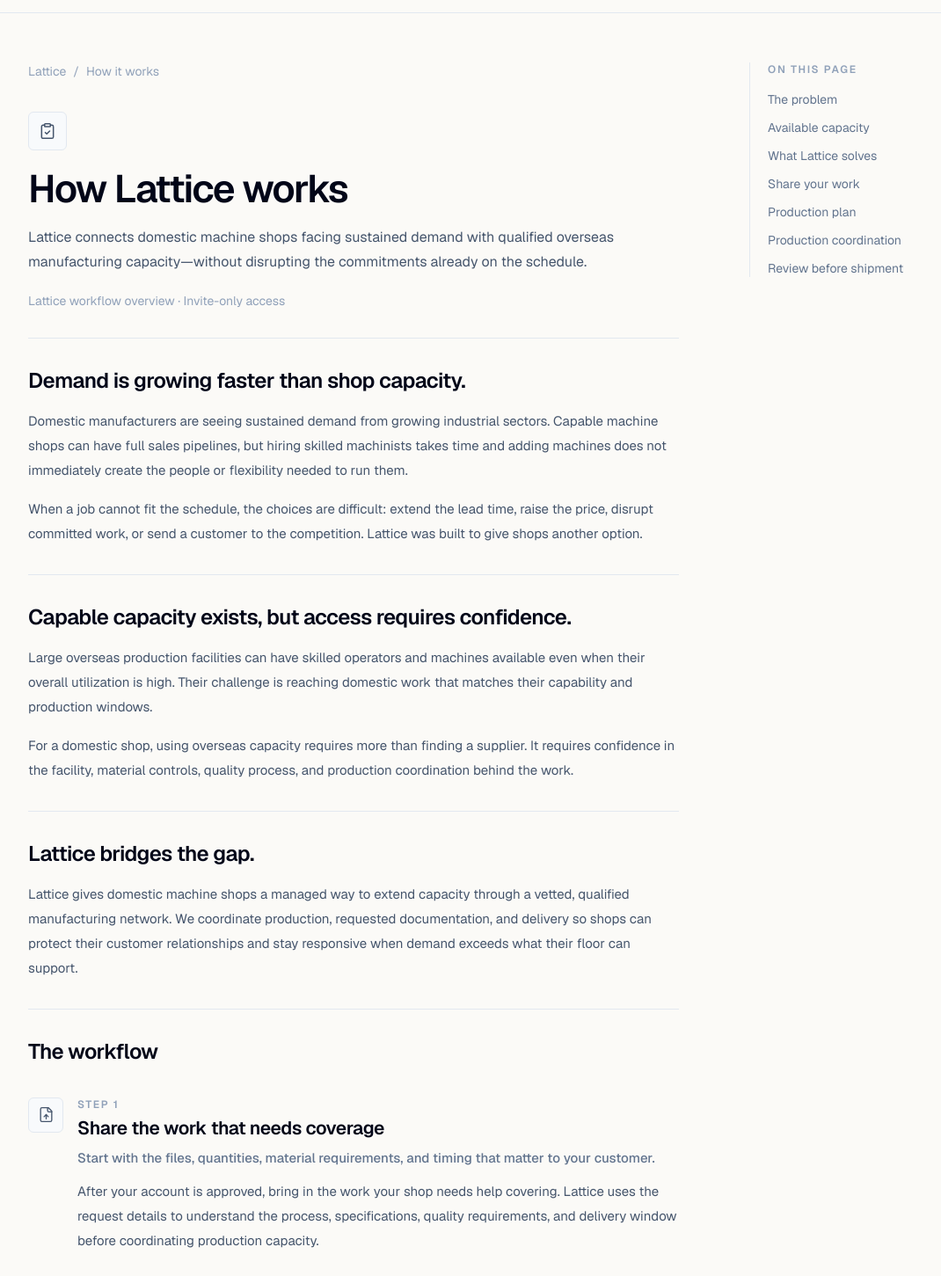
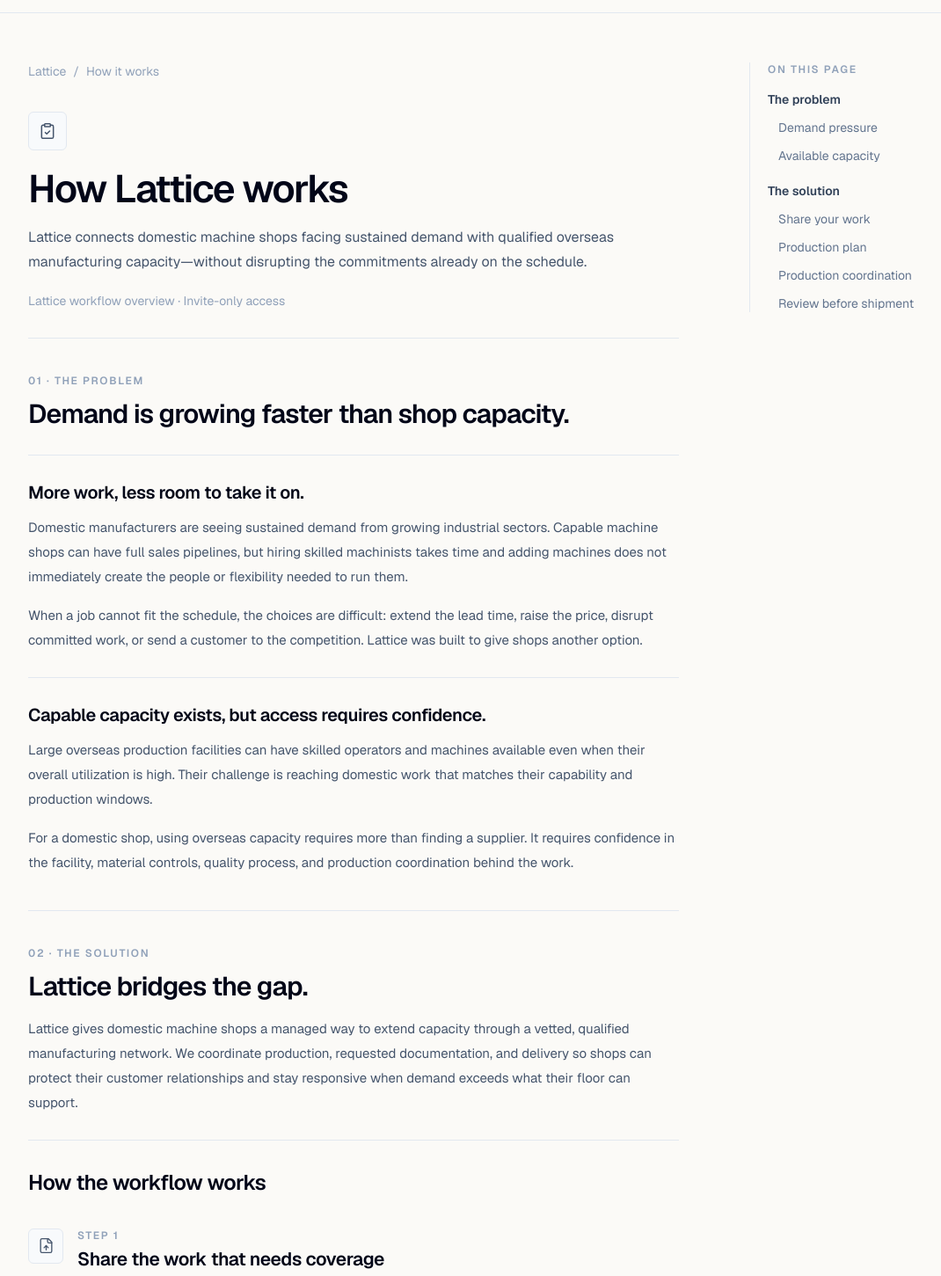
Before and after one commit to willpaikstack/lattice, a Next.js app: page /how-it-works in a window 1280 px wide. Shown: the part 58-1509 px from the top of the page at 88% size, without its empty margins (103-1173 px from the left). Built offline with nearby package versions, Linux system fonts and the light colour scheme; no server answers.

Commit message:
refactor: separate how it works narrative

```diff
--- a/src/app/how-it-works/page.tsx
+++ b/src/app/how-it-works/page.tsx
@@ -82,9 +82,15 @@
               <p className="mt-5 text-sm text-slate-400">Lattice workflow overview &middot; Invite-only access</p>
             </header>
 
-            <section aria-labelledby="the-problem" className="border-b border-slate-200 py-8">
-              <h2 className="text-2xl font-semibold tracking-[-0.025em] text-slate-950" id="the-problem">Demand is growing faster than shop capacity.</h2>
-              <div className="mt-4 space-y-4 text-[15px] leading-7 text-slate-600">
+            <section aria-labelledby="problem-heading" className="border-b border-slate-200 py-10" id="problem">
+              <header className="border-b border-slate-200 pb-7">
+                <p className="text-xs font-semibold uppercase tracking-[0.14em] text-slate-400">01 &middot; The problem</p>
+                <h2 className="mt-3 text-3xl font-semibold tracking-[-0.03em] text-slate-950" id="problem-heading">Demand is growing faster than shop capacity.</h2>
+              </header>
+
+              <section aria-labelledby="the-problem" className="border-b border-slate-200 py-7">
+                <h3 className="text-xl font-semibold tracking-[-0.02em] text-slate-950" id="the-problem">More work, less room to take it on.</h3>
+                <div className="mt-3 space-y-4 text-[15px] leading-7 text-slate-600">
                   <p>
                     Domestic manufacturers are seeing sustained demand from growing industrial sectors. Capable machine shops can have full sales pipelines, but hiring skilled machinists takes time and adding machines does not immediately create the people or flexibility needed to run them.
                   </p>
@@ -94,9 +100,9 @@
                 </div>
               </section>
 
-            <section aria-labelledby="available-capacity" className="border-b border-slate-200 py-8">
-              <h2 className="text-2xl font-semibold tracking-[-0.025em] text-slate-950" id="available-capacity">Capable capacity exists, but access requires confidence.</h2>
-              <div className="mt-4 space-y-4 text-[15px] leading-7 text-slate-600">
+              <section aria-labelledby="available-capacity" className="pt-7">
+                <h3 className="text-xl font-semibold tracking-[-0.02em] text-slate-950" id="available-capacity">Capable capacity exists, but access requires confidence.</h3>
+                <div className="mt-3 space-y-4 text-[15px] leading-7 text-slate-600">
                   <p>
                     Large overseas production facilities can have skilled operators and machines available even when their overall utilization is high. Their challenge is reaching domestic work that matches their capability and production windows.
                   </p>
@@ -105,18 +111,19 @@
                   </p>
                 </div>
               </section>
+            </section>
 
-            <section aria-labelledby="what-lattice-solves" className="border-b border-slate-200 py-8">
-              <h2 className="text-2xl font-semibold tracking-[-0.025em] text-slate-950" id="what-lattice-solves">Lattice bridges the gap.</h2>
-              <div className="mt-4 space-y-4 text-[15px] leading-7 text-slate-600">
-                <p>
+            <section aria-labelledby="solution-heading" className="py-10" id="solution">
+              <header className="border-b border-slate-200 pb-7">
+                <p className="text-xs font-semibold uppercase tracking-[0.14em] text-slate-400">02 &middot; The solution</p>
+                <h2 className="mt-3 text-3xl font-semibold tracking-[-0.03em] text-slate-950" id="solution-heading">Lattice bridges the gap.</h2>
+                <p className="mt-4 text-[15px] leading-7 text-slate-600">
                   Lattice gives domestic machine shops a managed way to extend capacity through a vetted, qualified manufacturing network. We coordinate production, requested documentation, and delivery so shops can protect their customer relationships and stay responsive when demand exceeds what their floor can support.
                 </p>
-              </div>
-            </section>
+              </header>
 
-            <section aria-labelledby="workflow-steps" className="mt-8">
-              <h2 className="text-2xl font-semibold tracking-[-0.025em] text-slate-950" id="workflow-steps">The workflow</h2>
+              <section aria-labelledby="workflow-steps" className="pt-8">
+                <h3 className="text-2xl font-semibold tracking-[-0.025em] text-slate-950" id="workflow-steps">How the workflow works</h3>
                 <div className="mt-2 divide-y divide-slate-200">
                   {steps.map((step, index) => {
                     const Icon = step.icon;
@@ -127,7 +134,7 @@
                           <span className="flex h-10 w-10 shrink-0 items-center justify-center rounded-md border border-slate-200 bg-slate-50 text-slate-600"><Icon aria-hidden="true" size={19} strokeWidth={1.7} /></span>
                           <div>
                             <p className="text-xs font-semibold uppercase tracking-[0.14em] text-slate-400">Step {index + 1}</p>
-                          <h3 className="mt-1 text-xl font-semibold tracking-[-0.02em] text-slate-950 sm:text-[21px]">{step.title}</h3>
+                            <h4 className="mt-1 text-xl font-semibold tracking-[-0.02em] text-slate-950 sm:text-[21px]">{step.title}</h4>
                             <p className="mt-2 text-[15px] font-medium leading-6 text-slate-500">{step.summary}</p>
                             <p className="mt-3 text-[15px] leading-7 text-slate-600">{step.description}</p>
                           </div>
@@ -136,6 +143,7 @@
                     );
                   })}
                 </div>
+              </section>
             </section>
 
             <aside className="mt-8 flex gap-3 border-l-2 border-[#1d73ff] bg-slate-50 px-4 py-4 text-[14px] leading-6 text-slate-600">
@@ -153,13 +161,14 @@
             <nav aria-label="On this page" className="sticky top-24 border-l border-slate-200 pl-5">
               <p className="text-xs font-semibold uppercase tracking-[0.14em] text-slate-400">On this page</p>
               <div className="mt-4 space-y-3 text-sm leading-5">
-                <a className="block text-slate-500 transition hover:text-slate-950" href="#the-problem">The problem</a>
-                <a className="block text-slate-500 transition hover:text-slate-950" href="#available-capacity">Available capacity</a>
-                <a className="block text-slate-500 transition hover:text-slate-950" href="#what-lattice-solves">What Lattice solves</a>
-                <a className="block text-slate-500 transition hover:text-slate-950" href="#share-your-work">Share your work</a>
-                <a className="block text-slate-500 transition hover:text-slate-950" href="#align-production-plan">Production plan</a>
-                <a className="block text-slate-500 transition hover:text-slate-950" href="#production-coordination">Production coordination</a>
-                <a className="block text-slate-500 transition hover:text-slate-950" href="#review-before-shipment">Review before shipment</a>
+                <a className="block font-semibold text-slate-700 transition hover:text-slate-950" href="#problem">The problem</a>
+                <a className="block pl-3 text-slate-500 transition hover:text-slate-950" href="#the-problem">Demand pressure</a>
+                <a className="block pl-3 text-slate-500 transition hover:text-slate-950" href="#available-capacity">Available capacity</a>
+                <a className="block pt-2 font-semibold text-slate-700 transition hover:text-slate-950" href="#solution">The solution</a>
+                <a className="block pl-3 text-slate-500 transition hover:text-slate-950" href="#share-your-work">Share your work</a>
+                <a className="block pl-3 text-slate-500 transition hover:text-slate-950" href="#align-production-plan">Production plan</a>
+                <a className="block pl-3 text-slate-500 transition hover:text-slate-950" href="#production-coordination">Production coordination</a>
+                <a className="block pl-3 text-slate-500 transition hover:text-slate-950" href="#review-before-shipment">Review before shipment</a>
               </div>
             </nav>
           </aside>
```
Also changed, not shown: 2 other files (tests, documents, lock files or other folders). Lines whose indentation alone changed are shown as unchanged.
